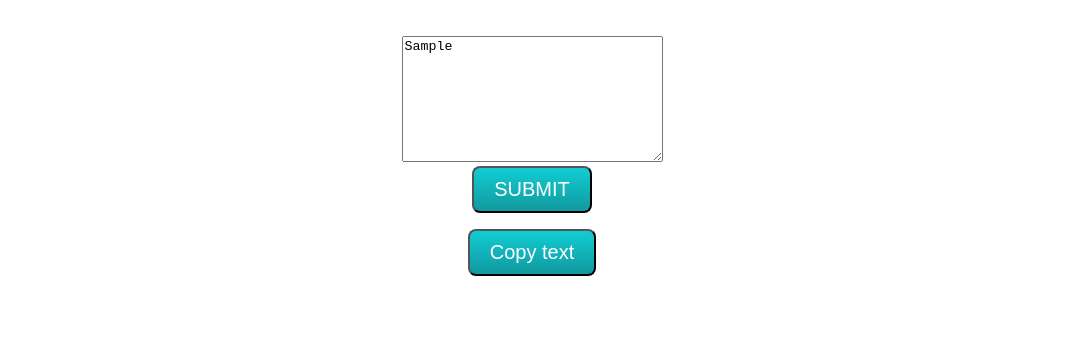
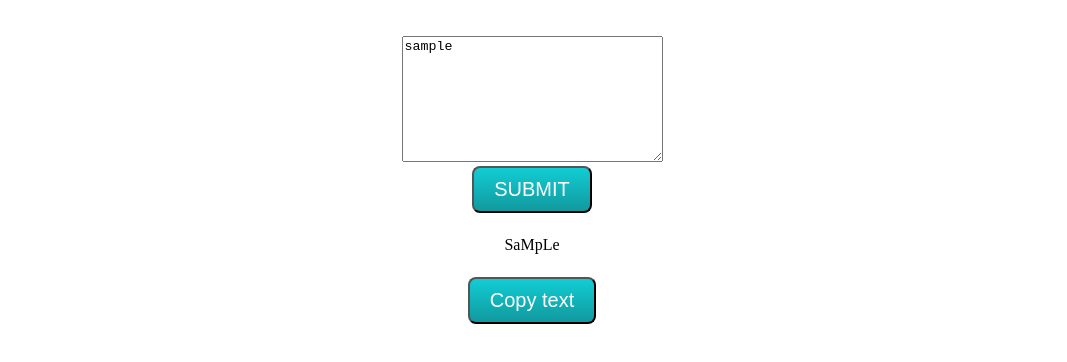
Before and after one commit to azider85/csspersonalsite, a plain HTML site: page scripts.html in a window 1280 px wide. Both pictures are taken after typing "Sample" into the empty fields and a click on the button "SUBMIT". Shown: the part 194-556 px from the top of the page, without its empty margins (108-1175 px from the left). Drawn offline with Linux system fonts and the light colour scheme.

Commit message:
made additional adjustments to convert input to lowercase
Removed the toLowerCase() from the function toWeirdCase() as this didn't do what I wanted. Added an "onchange" to the textarea, to make it go to lowercase, once the user clicks submit.

```diff
--- a/scripts.html
+++ b/scripts.html
@@ -10,14 +10,14 @@
   <body class="scripts-body">
     <h1 class="sponge-text">SpOnGiFy YoUr TeXt</h1>
     <div class="">
-        <textarea id="myText" placeholder="please enter text here..." rows="8" cols="30"></textarea>
+        <textarea id="myText" placeholder="please enter text here..." onchange='this.value=this.value.toLowerCase();' rows="8" cols="30"></textarea>
     </div>
 
     <button class="butn" onclick="toWeirdCase()">SUBMIT</button>
     <script>
 
       function toWeirdCase() {
-        var string = document.getElementById("myText").toLowerCase().value;
+        var string = document.getElementById("myText").value;
         var splitStr = string.split(" ");
         var newArr = [];
 
```
